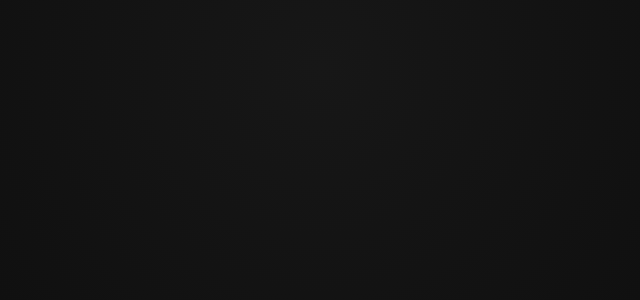
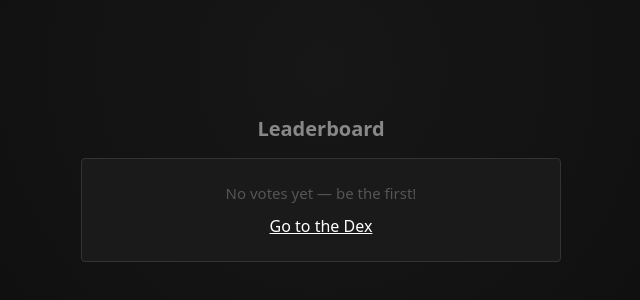
Before and after one commit to nuageuk/FaveDex, a React (Vite) app: page /results in a window 1280 px wide. Before the commit this address had no page. Shown: the part 212-512 px from the top of the page, without its empty margins (319-959 px from the left). Built offline with nearby package versions, Linux system fonts and the light colour scheme.

Commit message:
feat: add results leaderboard page with link from confirmation screen

```diff
--- a/src/App.jsx
+++ b/src/App.jsx
@@ -1,12 +1,14 @@
 import { Routes, Route } from 'react-router-dom'
 import Landing from './pages/Landing.jsx'
 import Dex from './pages/Dex.jsx'
+import Results from './pages/Results.jsx'
 
 export default function App() {
   return (
     <Routes>
       <Route path="/" element={<Landing />} />
       <Route path="/dex" element={<Dex />} />
+      <Route path="/results" element={<Results />} />
     </Routes>
   )
 }
--- a/src/pages/Dex.jsx
+++ b/src/pages/Dex.jsx
@@ -1,4 +1,5 @@
 import { useEffect, useRef, useState } from 'react'
+import { Link } from 'react-router-dom'
 
 function capitalize(name) {
   if (typeof name !== 'string' || name.length === 0) return ''
@@ -307,6 +308,9 @@ export default function Dex() {
           <div style={{ fontSize: '16px', fontWeight: 'bold' }}>{capitalize(vote.pokemonName)}</div>
           <div style={{ fontSize: '13px', color: '#888' }}>Generation {vote.generation}</div>
           <div style={{ fontSize: '13px', color: '#888' }}>Thanks for voting!</div>
+          <Link to="/results" style={{ marginTop: '8px', fontSize: '13px', color: '#fff' }}>
+            View results
+          </Link>
         </div>
       </div>
     )
--- /dev/null
+++ b/src/pages/Results.jsx
@@ -0,0 +1,128 @@
+import { Link } from 'react-router-dom'
+import '../App.css'
+
+const VOTE_KEY = 'favedex_vote'
+
+function capitalize(name) {
+  if (typeof name !== 'string' || name.length === 0) return ''
+  return name.charAt(0).toUpperCase() + name.slice(1)
+}
+
+function formatDexNumber(n) {
+  return `#${String(n).padStart(3, '0')}`
+}
+
+function staticSpriteUrl(id) {
+  return `https://raw.githubusercontent.com/PokeAPI/sprites/master/sprites/pokemon/${id}.png`
+}
+
+function loadVotes() {
+  try {
+    const raw = localStorage.getItem(VOTE_KEY)
+    if (!raw) return []
+    const parsed = JSON.parse(raw)
+    return Array.isArray(parsed) ? parsed : [parsed]
+  } catch {
+    return []
+  }
+}
+
+function aggregateVotes(votes) {
+  const byPokemon = new Map()
+  votes.forEach((vote) => {
+    if (!vote || typeof vote.pokemonId !== 'number') return
+    const existing = byPokemon.get(vote.pokemonId)
+    if (existing) {
+      existing.count += 1
+    } else {
+      byPokemon.set(vote.pokemonId, {
+        pokemonId: vote.pokemonId,
+        pokemonName: vote.pokemonName,
+        generation: vote.generation,
+        count: 1,
+      })
+    }
+  })
+  return Array.from(byPokemon.values()).sort((a, b) => b.count - a.count)
+}
+
+export default function Results() {
+  const leaderboard = aggregateVotes(loadVotes())
+
+  return (
+    <div
+      className="dex-page"
+      style={{
+        color: '#f0f0f0',
+        minHeight: '100vh',
+        padding: '24px',
+        fontFamily: 'system-ui, sans-serif',
+      }}
+    >
+      <div style={{ width: '480px', maxWidth: '100%' }}>
+        <h1 style={{ fontSize: '20px', fontWeight: 600, marginBottom: '16px', textAlign: 'center' }}>
+          Leaderboard
+        </h1>
+
+        {leaderboard.length === 0 ? (
+          <div
+            style={{
+              background: '#1a1a1a',
+              border: '1px solid #333',
+              borderRadius: '4px',
+              padding: '24px',
+              textAlign: 'center',
+              color: '#888',
+            }}
+          >
+            <p style={{ marginBottom: '12px' }}>No votes yet — be the first!</p>
+            <Link to="/dex" style={{ color: '#fff' }}>
+              Go to the Dex
+            </Link>
+          </div>
+        ) : (
+          <ul
+            style={{
+              listStyle: 'none',
+              margin: 0,
+              padding: 0,
+              display: 'flex',
+              flexDirection: 'column',
+              gap: '8px',
+            }}
+          >
+            {leaderboard.map((entry) => (
+              <li
+                key={entry.pokemonId}
+                style={{
+                  display: 'flex',
+                  alignItems: 'center',
+                  gap: '12px',
+                  background: '#1a1a1a',
+                  border: '1px solid #333',
+                  borderRadius: '4px',
+                  padding: '10px 12px',
+                }}
+              >
+                <img
+                  src={staticSpriteUrl(entry.pokemonId)}
+                  alt={entry.pokemonName}
+                  style={{ width: '48px', height: '48px', imageRendering: 'pixelated' }}
+                />
+                <div style={{ flex: 1 }}>
+                  <div style={{ fontSize: '14px', fontWeight: 'bold' }}>{capitalize(entry.pokemonName)}</div>
+                  <div style={{ fontSize: '12px', color: '#888' }}>
+                    {formatDexNumber(entry.pokemonId)} · Generation {entry.generation}
+                  </div>
+                </div>
+                <div style={{ fontSize: '14px', fontWeight: 'bold', color: '#fff' }}>
+                  {entry.count} {entry.count === 1 ? 'vote' : 'votes'}
+                </div>
+              </li>
+            ))}
+          </ul>
+        )}
+      </div>
+    </div>
+  )
+}
```
